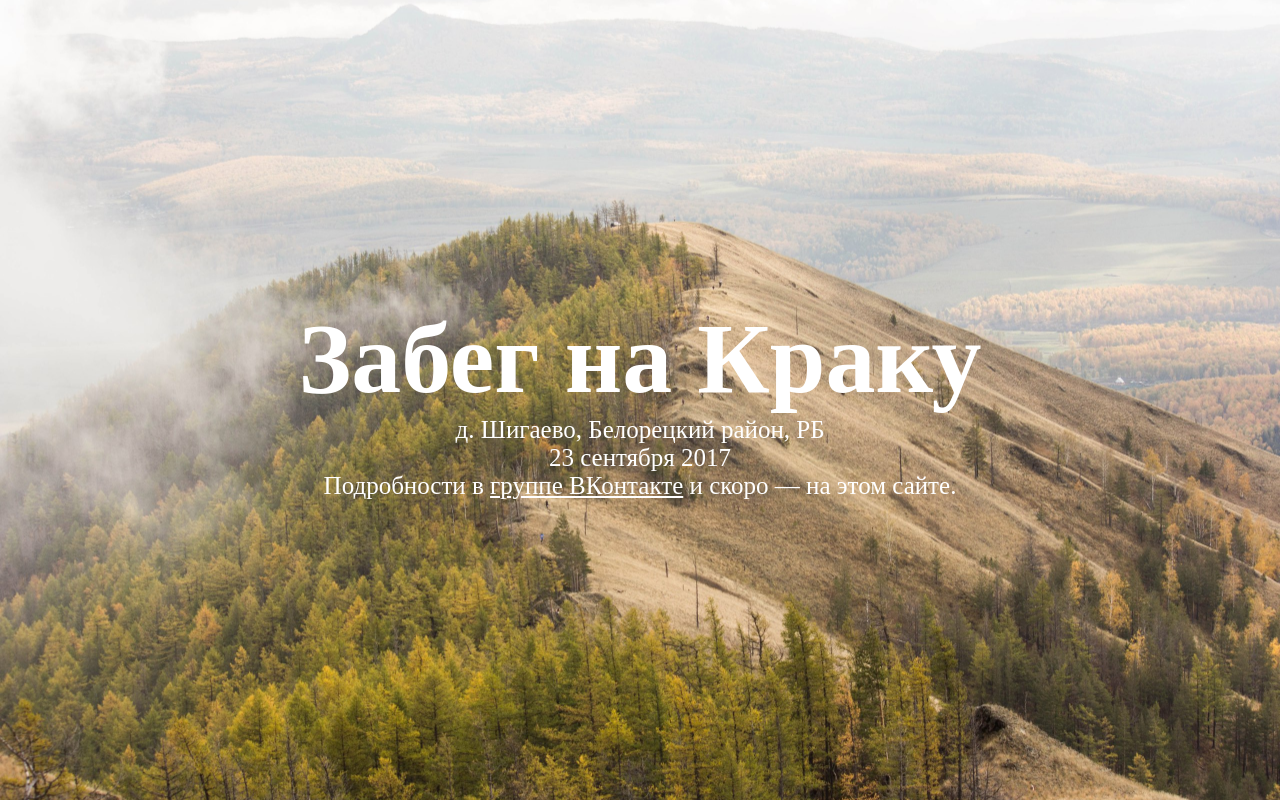
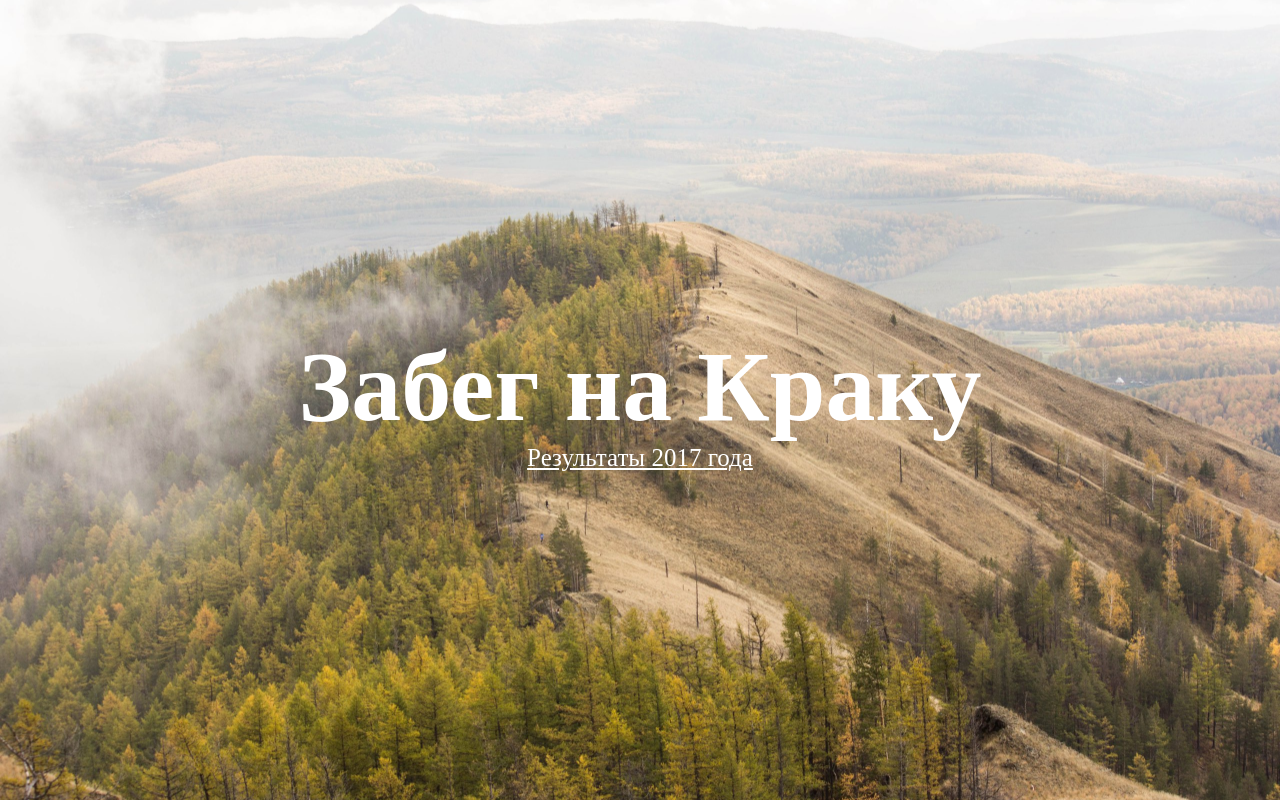
Before and after one commit to kraka-race/kraka-race.github.io, a plain HTML site: page index.html in a window 1280 px wide. Drawn offline with Linux system fonts and the light colour scheme.

Commit message:
Added protocols for 2017

```diff
--- a/index.html
+++ b/index.html
@@ -5,9 +5,7 @@
     <body>
         <div id='center-block'>
             <h1>Забег на Краку</h1>
-            <p>д. Шигаево, Белорецкий район, РБ</p>
-            <p>23 сентября 2017</p>
-			<p>Подробности в <a href="https://vk.com/kraka_2017">группе ВКонтакте</a> и скоро &mdash; на этом сайте.
+            <p><a href="https://vk.com/doc56428861_450893839?hash=d1c2edcdeb8e5130d2&dl=56a23b8bf8109a4c9f">Результаты 2017 года</a></p>
         </div>
     </body>
 </html>
```
